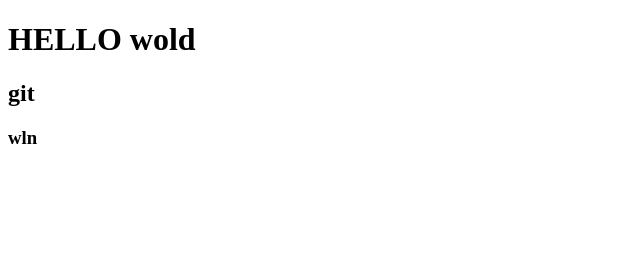
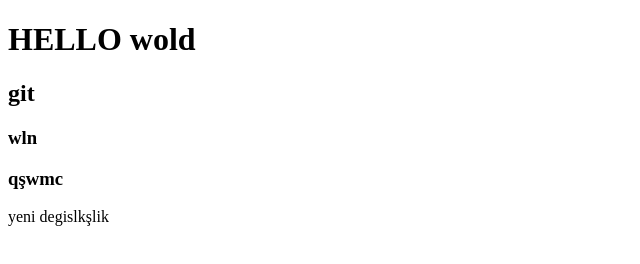
Before and after one commit to ibrahimyeler/proje, a plain HTML site: page index.html in a window 1280 px wide. Shown: the whole page, without its empty margins (0-640 px from the left). Drawn offline with Linux system fonts and the light colour scheme.

Commit message:
firstCommit

```diff
--- a/css/style.css
+++ b/css/style.css
@@ -1 +1,2 @@
-git
+/* git */
+/* ekfbwe */
--- a/index.html
+++ b/index.html
@@ -9,5 +9,7 @@
     <h1>HELLO wold</h1>
     <h2>git</h2>
     <h3>wln</h3>
+    <h3>qşwmc</h3>
+    yeni degislkşlik
   </body>
 </html>
```
Also changed, not shown: js/script.js (added).
